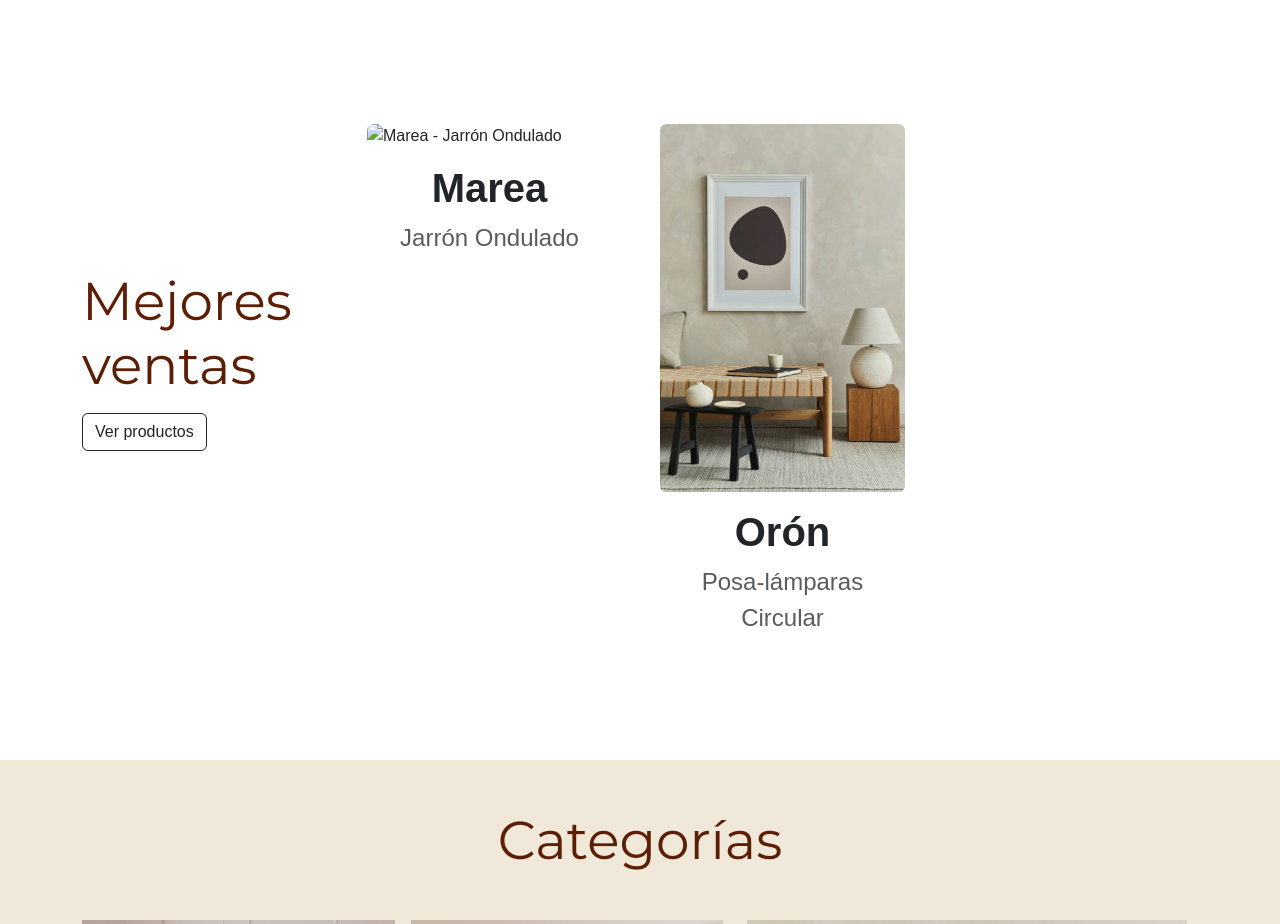
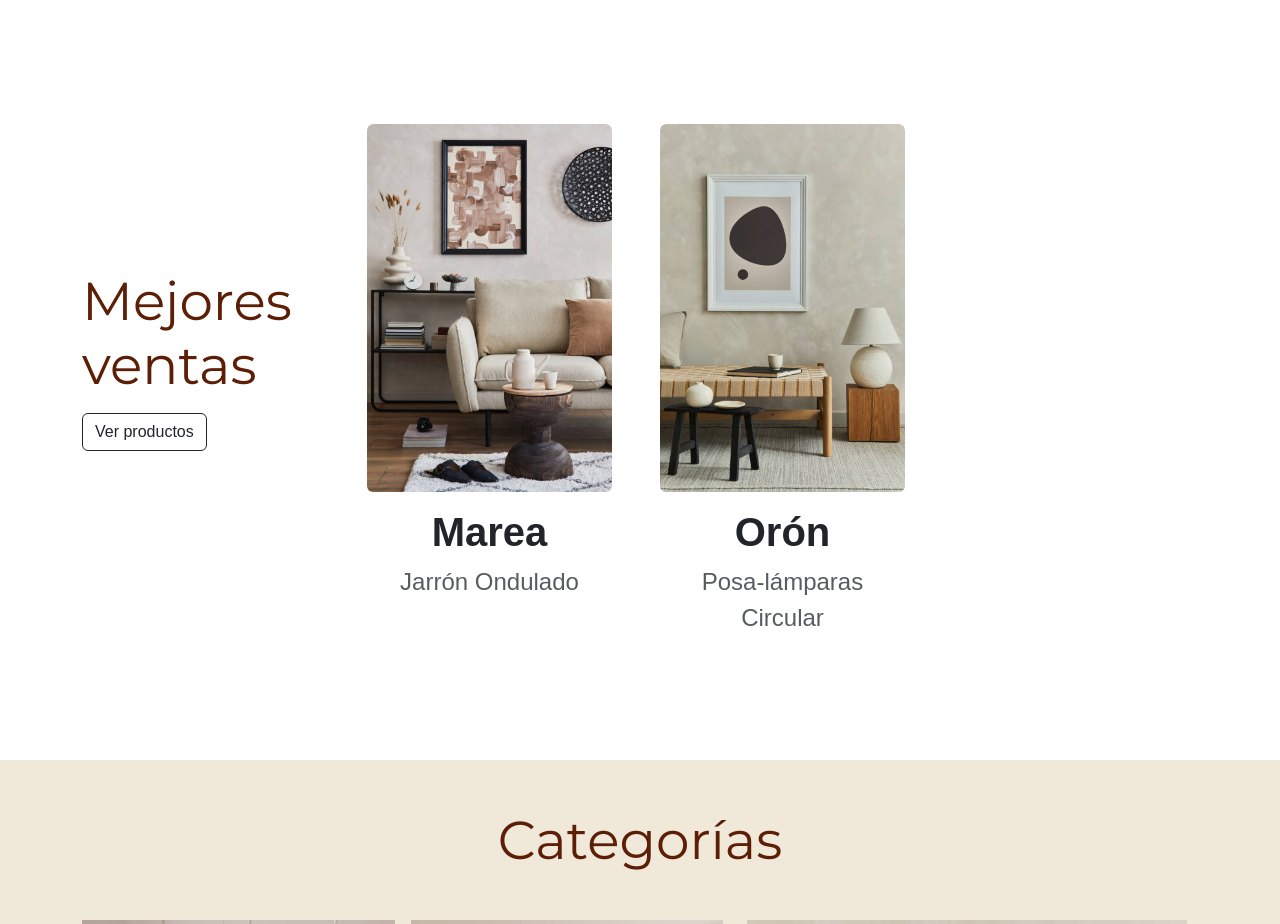
Before and after one commit to ftt0003/DekprTest, a plain HTML site: page index.html in a window 1280 px wide. Shown: the part 840-1764 px from the top of the page. Drawn offline with nearby package versions, Linux system fonts and the light colour scheme; the site is published under a folder, as on GitHub Pages, so addresses that start at the root find nothing.

Commit message:
Update index.html

```diff
--- a/index.html
+++ b/index.html
@@ -71,7 +71,7 @@
               <div class="row g-5">
                 <div class="col-md-4">
                   <div class="card h-100 border-0 overflow-hidden imagefocus">
-                    <img src="/fotos/Jarrón Marea.jpg" alt="Marea - Jarrón Ondulado" class="card-img-top rounded">
+                    <img src="fotos/Jarrón Marea.jpg" alt="Marea - Jarrón Ondulado" class="card-img-top rounded">
                     <div class="card-body text-center">
                       <h5 class="fw-bold fs-1">Marea</h5>
                       <p class="text-muted fs-4">Jarrón Ondulado</p>
```
